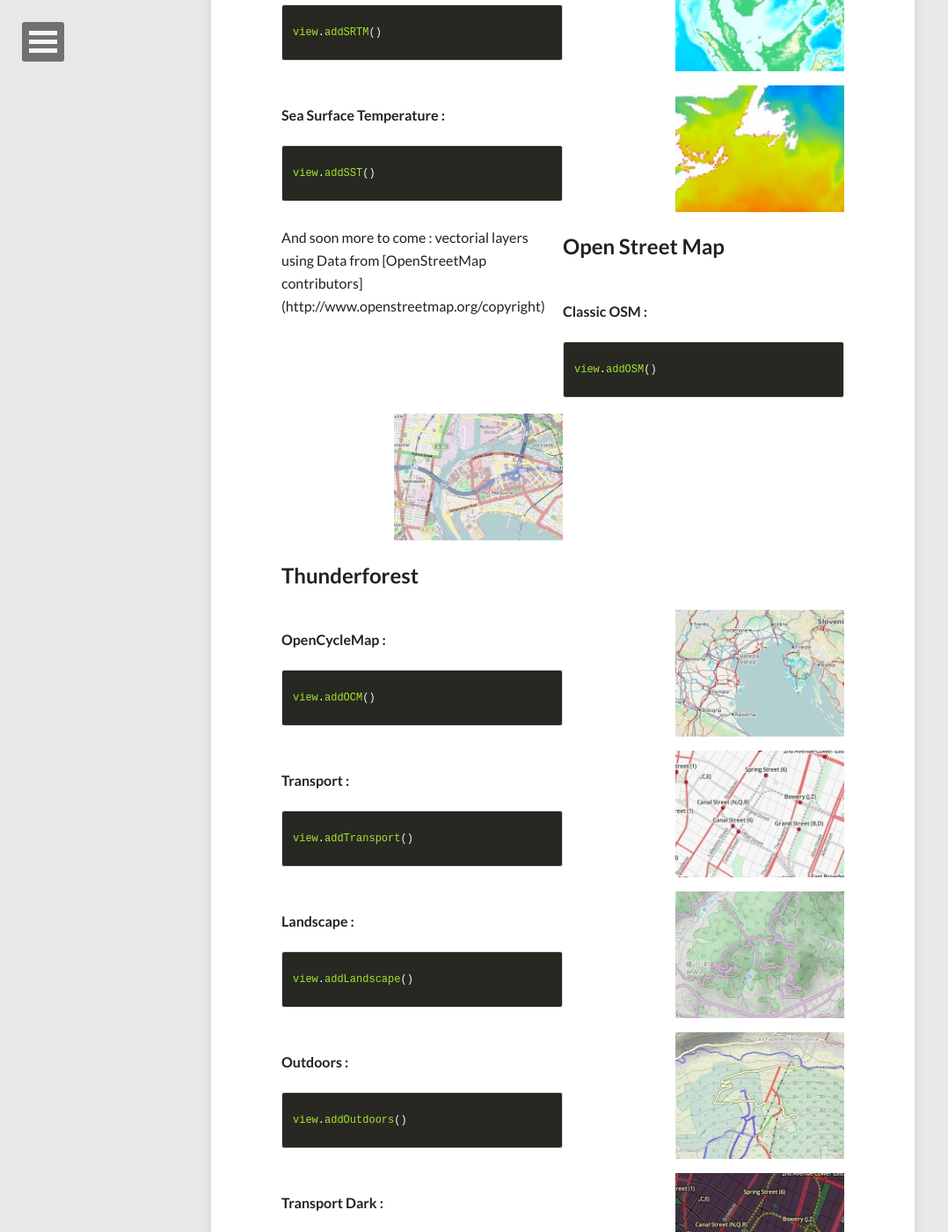
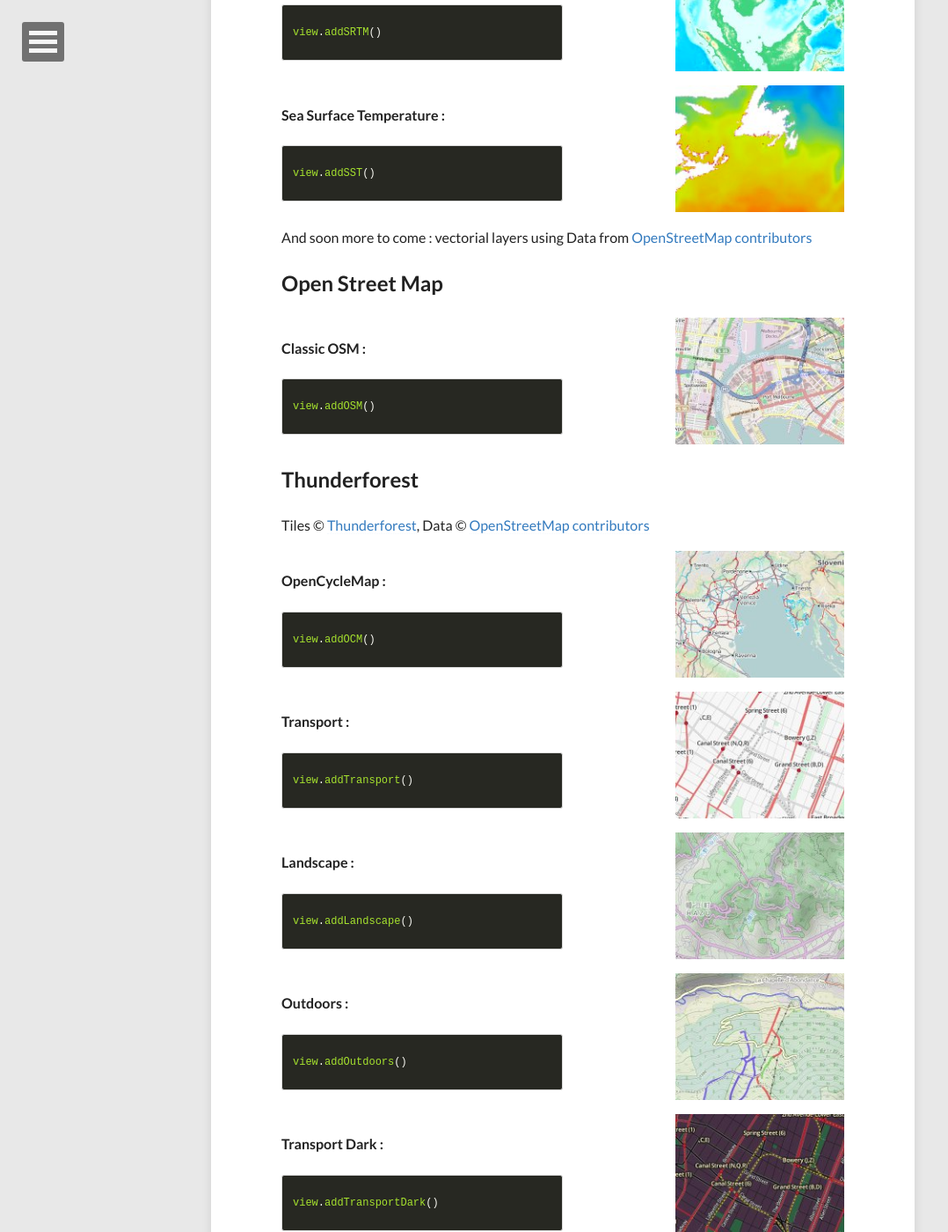
Before and after one commit to maperial/maperial.github.io, a Jekyll site: the page built from concepts/index.md, in a window 1280 px wide and 1400 px high, scrolled down 4933 px. Shown: the whole window at 88% size, without its empty margins (0-1078 px from the left). Built offline with Jekyll 4.4.1, drawn with Linux system fonts in a browser that asks for light colours; nearby versions of some CDN libraries; comment, search, counter and statistics services are not loaded; some of the changed text lies outside the part shown.

Commit message:
concepts

```diff
--- a/concepts/index.md
+++ b/concepts/index.md
@@ -213,10 +213,8 @@
 <img class="right" src="/images/layers/sst.jpg" alt="">
 
 
-<div class="half">
 And soon more to come : vectorial layers using Data from
 [OpenStreetMap contributors](http://www.openstreetmap.org/copyright)
-</div>
 
 
 ## Open Street Map
@@ -233,6 +231,8 @@
 
 ## Thunderforest
 
+Tiles © [Thunderforest](http://www.thunderforest.com/),
+Data © [OpenStreetMap contributors](http://www.openstreetmap.org/copyright)
 
 <div class="half">
 <h4> OpenCycleMap :</h4>
@@ -285,9 +285,10 @@
 <img class="right" src="/images/layers/transport-dark.jpg" alt="">
 
 
-Tiles © [Thunderforest](http://www.thunderforest.com/), Data © [OpenStreetMap contributors](http://www.openstreetmap.org/copyright)
+## Stamen
 
-## Stamen
+Tiles © [Thunderforest](http://www.thunderforest.com/),
+Data © [OpenStreetMap contributors](http://www.openstreetmap.org/copyright)
 
 <div class="half">
 <h4> Watercolor :</h4>
@@ -388,7 +390,10 @@
 
 - [HeatmapData](/documentation/HeatmapData.html)
 allows to draw heatmaps with custom colorbars.
-  ([Codepen example](http://codepen.io/chrisdugne/pen/Wbbggr?editors=101))
+
+<p data-height="450" data-theme-id="10317" data-slug-hash="Wbbggr" data-default-tab="result" data-user="chrisdugne" class='codepen'>See the Pen <a href='http://codepen.io/chrisdugne/pen/Wbbggr/'>Maperial : Heatmap animation</a> by Chris (<a href='http://codepen.io/chrisdugne'>@chrisdugne</a>) on <a href='http://codepen.io'>CodePen</a>.</p>
+<script async src="//assets.codepen.io/assets/embed/ei.js"></script>
+
 
 #### Sharable
 You may create one Data and apply it on many [data layers](#data-layers).
@@ -459,8 +464,11 @@
 {% endhighlight %}
 
 - Requires a [theme](#theme) on your page
-- Example on [codepen](http://codepen.io/chrisdugne/pen/qEEYRp?editors=101)
 - Read more on the [documentation](/documentation/Maperial.html#addShadeControls)
+
+<p data-height="450" data-theme-id="10317" data-slug-hash="qEEYRp" data-default-tab="result" data-user="chrisdugne" class='codepen'>See the Pen <a href='http://codepen.io/chrisdugne/pen/qEEYRp/'>Maperial : Shade Controls</a> by Chris (<a href='http://codepen.io/chrisdugne'>@chrisdugne</a>) on <a href='http://codepen.io'>CodePen</a>.</p>
+<script async src="//assets.codepen.io/assets/embed/ei.js"></script>
+
 
 
 #### Theme
```
Also changed, not shown: other parts of concepts/index.md (+1 -0 lines).
